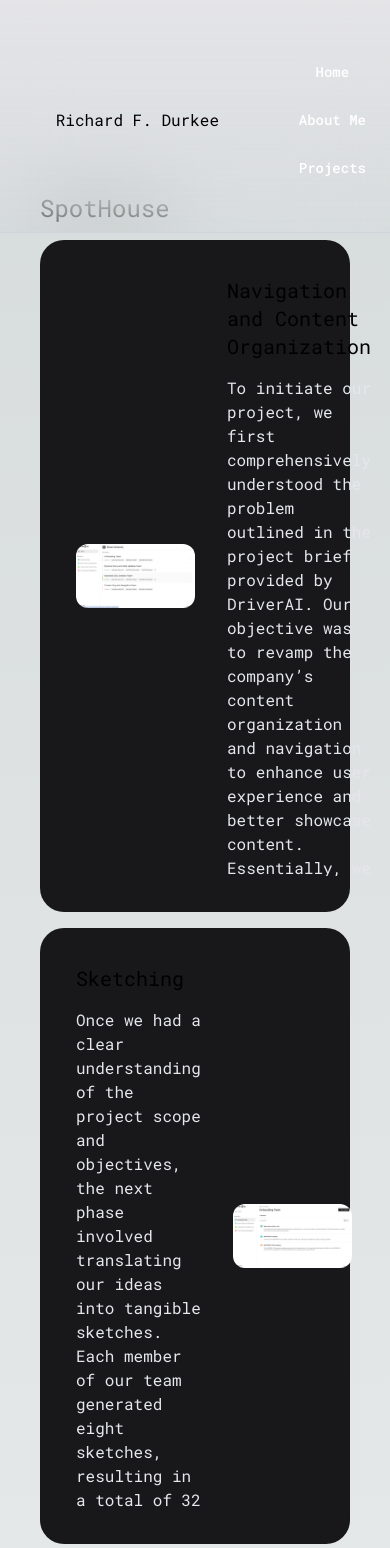
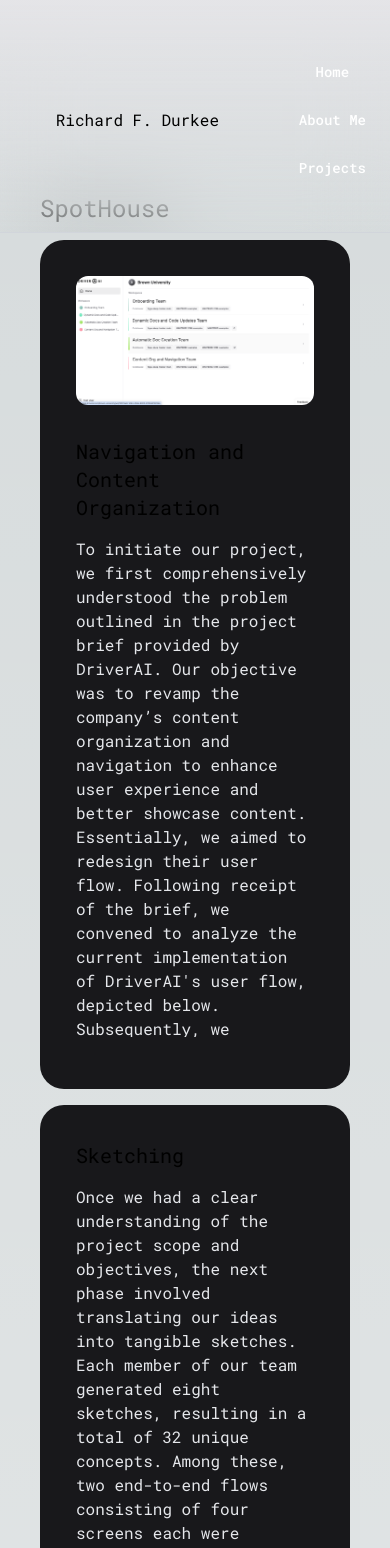
Before and after one commit to Richard-Durkee/portfolio, a Next.js app in the folder richarddurkee.com/: page /projects/driver-ai in a window 390 px wide. Shown: the top 1548 px of the page. Built offline with nearby package versions, Linux system fonts and the light colour scheme.

Commit message:
increased responsiveness by making text and images stack on small screens

```diff
--- a/richarddurkee.com/src/app/content.tsx
+++ b/richarddurkee.com/src/app/content.tsx
@@ -26,13 +26,13 @@ export default function Content({ content }: Props) {
         if (index % 2 === 0) {
             return (
                 <>
-                    <div key={index} className='flex items-center space-x-8 bg-zinc-900 rounded-3xl p-9 mb-4'>
-                        <div className='flex-shrink-0 max-w-[50%] max-h-[500px] overflow-auto rounded-xl'>
+                    <div key={index} className='flex flex-col sm:flex-row items-center md:space-x-8 space-y-8 bg-zinc-900 rounded-3xl p-9 mb-4'>
+                        <div className='flex-shrink-0 md:max-w-[50%] max-h-[500px] overflow-auto rounded-xl'>
                             <Image src={`${block.image}`} alt={block.alt} width={500} height={500}/>
                         </div>
                         <div className='flex-grow'>
                             <h2 className='text-xl mb-4'> {block.heading} </h2>
-                            <p className="text-gray-200 max-h-[500px] overflow-auto"> {block.text} </p>
+                            <p className="text-gray-200 max-h-[500px] overflow-auto mb-4"> {block.text} </p>
                         </div>
                     </div>
                 </>
@@ -40,12 +40,12 @@ export default function Content({ content }: Props) {
         }
         else {
             return (
-                <div key={index} className='flex items-center space-x-8 bg-zinc-900 rounded-3xl p-9 mb-4'>
-                    <div className='flex-grow '>
+                <div key={index} className='flex flex-col sm:flex-row items-center md:space-x-8 space-y-8 bg-zinc-900 rounded-3xl p-9 mb-4'>
+                    <div className='flex-grow'>
                         <h2 className='text-xl mb-4'> {block.heading} </h2>
-                        <p className="text-gray-200 max-h-[500px] overflow-auto"> {block.text} </p>
+                        <p className="text-gray-200 max-h-[500px] overflow-auto mb-4"> {block.text} </p>
                     </div>
-                    <div className='flex-shrink-0 max-w-[50%] max-h-[500px] overflow-auto rounded-xl'>
+                    <div className='flex-shrink-0 md:max-w-[50%] max-h-[500px] overflow-auto rounded-xl'>
                         <Image src={block.image} alt={block.alt} width={500} height={500}/>
                     </div>
                 </div>
```
